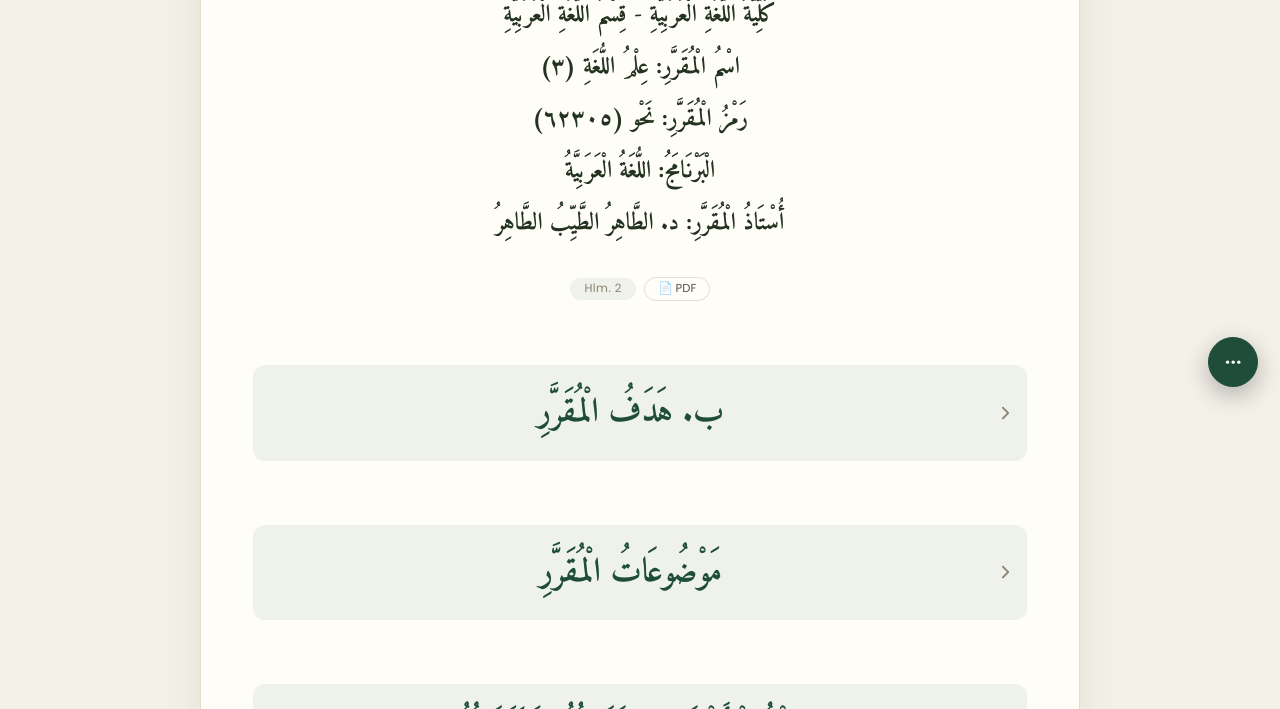
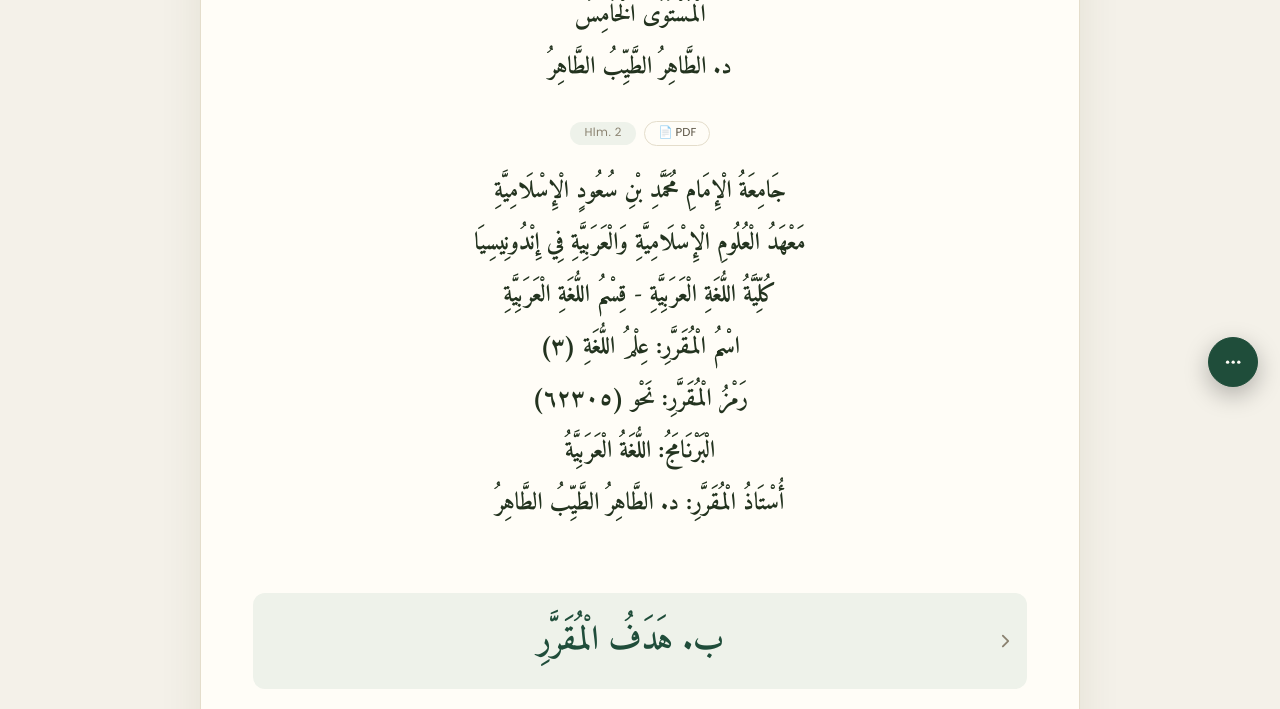
Before and after one commit to zdrvhimlp-2004/Menerjemahkan-Zigzag, a plain HTML site: page Data/Data Lughoh per Semester/Semester 5 (Versi 2)/علم اللغة (3)/Ilmu Lughah 3 (Arab).html in a window 1280 px wide. Shown: the part 391-1100 px from the top of the page. Drawn offline with Linux system fonts and the light colour scheme.

Commit message:
Ilmu Lughah 3 (Arab): Hlm. 1 disesuaikan dengan sampul PDF, blok identitas mata kuliah dipindah ke Hlm. 2
Co-Authored-By: Claude Sonnet 5.5 <noreply@anthropic.com>
Claude-Session: https://claude.ai/code/session_01VexKgkhpjfLfg3AJxLPhH5

```diff
--- a/Data/Data Lughoh per Semester/Semester 5 (Versi 2)/علم اللغة (3)/Ilmu Lughah 3 (Arab).html
+++ b/Data/Data Lughoh per Semester/Semester 5 (Versi 2)/علم اللغة (3)/Ilmu Lughah 3 (Arab).html
@@ -292,8 +292,9 @@
     </dialog>
 
 <div class="hal" id="hal-1"><span>Hlm. 1</span><button type="button" class="hal__pdf" data-pdf="1" aria-label="Lihat PDF asli untuk Hlm. 1" title="Lihat PDF asli"></button></div>
+<div class="cover"><div class="ayat"><p class="ar" lang="ar">مَعْهَدُ الْعُلُومِ الْإِسْلَامِيَّةِ وَالْعَرَبِيَّةِ فِي إِنْدُونِيسِيَا</p></div><div class="ayat"><p class="ar" lang="ar">عِلْمُ اللُّغَةِ ٣</p></div><div class="ayat"><p class="ar" lang="ar">الْمُسْتَوَى الْخَامِسُ</p></div><div class="ayat"><p class="ar" lang="ar">د. الطَّاهِرُ الطَّيِّبُ الطَّاهِرُ</p></div></div>
+<div class="hal" id="hal-2"><span>Hlm. 2</span><button type="button" class="hal__pdf" data-pdf="2" aria-label="Lihat PDF asli untuk Hlm. 2" title="Lihat PDF asli"></button></div>
 <div class="cover"><div class="ayat"><p class="ar" lang="ar">جَامِعَةُ الْإِمَامِ مُحَمَّدِ بْنِ سُعُودٍ الْإِسْلَامِيَّةِ</p></div><div class="ayat"><p class="ar" lang="ar">مَعْهَدُ الْعُلُومِ الْإِسْلَامِيَّةِ وَالْعَرَبِيَّةِ فِي إِنْدُونِيسِيَا</p></div><div class="ayat"><p class="ar" lang="ar">كُلِّيَّةُ اللُّغَةِ الْعَرَبِيَّةِ - قِسْمُ اللُّغَةِ الْعَرَبِيَّةِ</p></div><div class="ayat"><p class="ar" lang="ar">اسْمُ الْمُقَرَّرِ: عِلْمُ اللُّغَةِ (٣)</p></div><div class="ayat"><p class="ar" lang="ar">رَمْزُ الْمُقَرَّرِ: نَحْو (٦٢٣٠٥)</p></div><div class="ayat"><p class="ar" lang="ar">الْبَرْنَامَجُ: اللُّغَةُ الْعَرَبِيَّةُ</p></div><div class="ayat"><p class="ar" lang="ar">أُسْتَاذُ الْمُقَرَّرِ: د. الطَّاهِرُ الطَّيِّبُ الطَّاهِرُ</p></div></div>
-<div class="hal" id="hal-2"><span>Hlm. 2</span><button type="button" class="hal__pdf" data-pdf="2" aria-label="Lihat PDF asli untuk Hlm. 2" title="Lihat PDF asli"></button></div>
 <header class="bab" id="tujuan-mukarrar"><h2 class="bab__ar" lang="ar">ب. هَدَفُ الْمُقَرَّرِ</h2></header>
 <h3 class="sub" id="wasf-amm" lang="ar">١. الْوَصْفُ الْعَامُّ لِلْمُقَرَّرِ</h3>
 <div class="blk blk-p"><div class="ayat"><p class="ar" lang="ar">يُقَدِّمُ هَذَا الْمُقَرَّرُ مَعْلُومَاتٍ عَنْ عِلْمِ الْأَصْوَاتِ</p></div><div class="ayat"><p class="ar" lang="ar">مِنْ حَيْثُ نَشْأَتِهِ وَمَجَالَاتِهِ الْمُتَعَلِّقَةِ بِهِ.</p></div></div>
```
